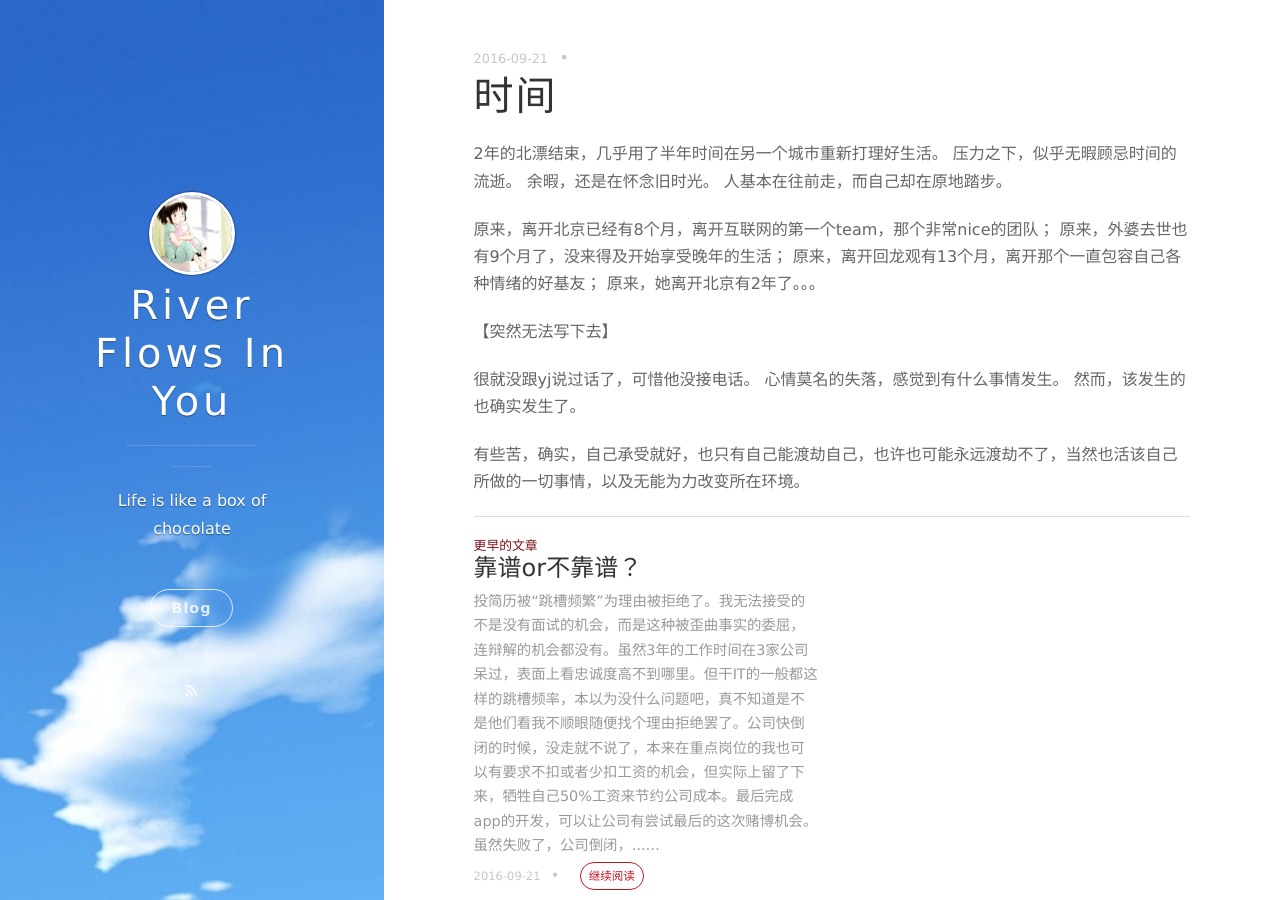
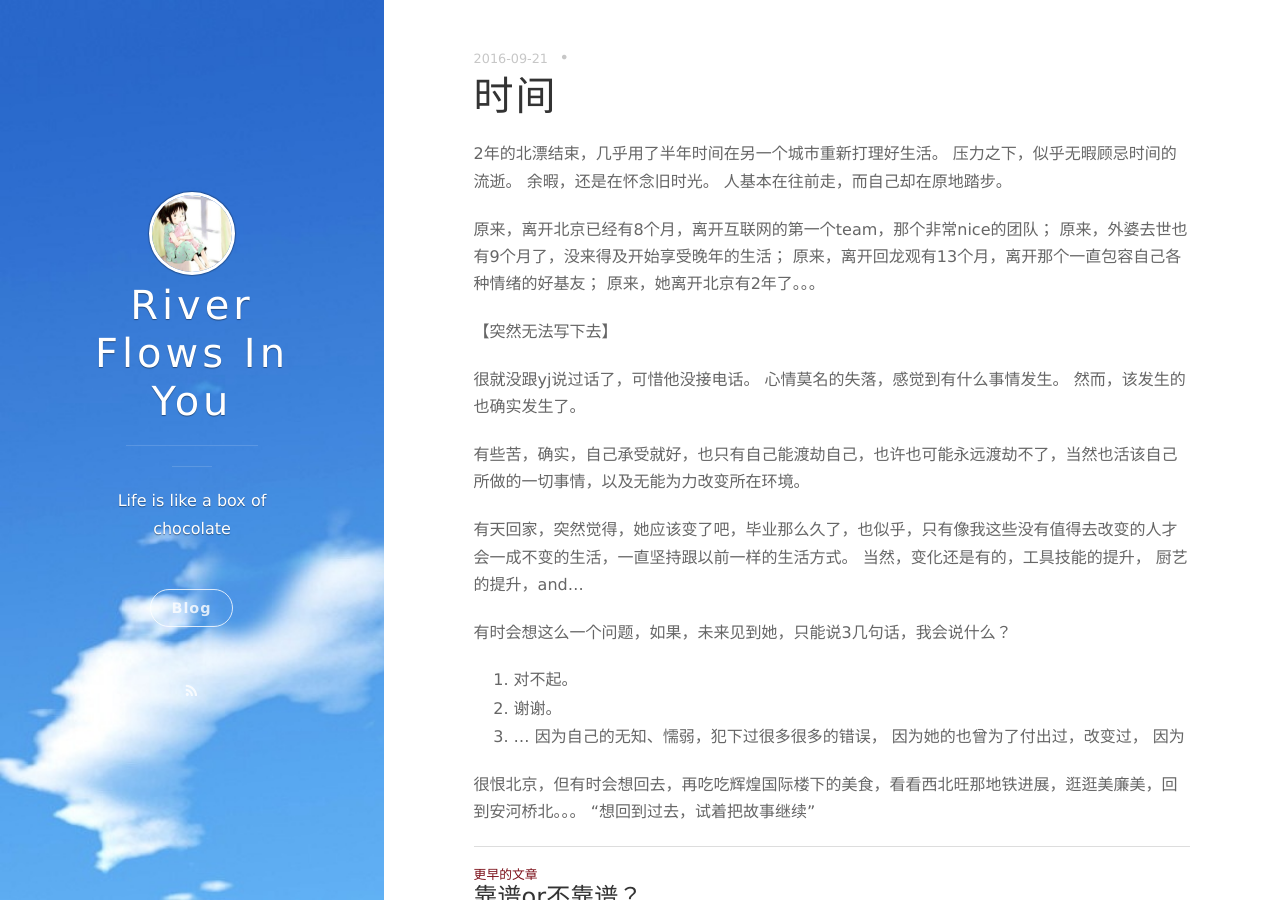
Before and after one commit to lishaoyouqy/lishaoyouqy.github.io, a Jekyll site: the page built from _posts/2017-05-21-11-post.markdown, in a window 1280 px wide and 900 px high. Built offline with Jekyll 4.4.1, drawn with Linux system fonts in a browser that asks for light colours; nearby versions of some CDN libraries; Markdown is read by kramdown in place of the engine named in the settings; comment, search, counter and statistics services are not loaded.

Commit message:
add 11 post

```diff
--- a/_posts/2017-05-21-11-post.markdown
+++ b/_posts/2017-05-21-11-post.markdown
@@ -21,3 +21,17 @@ date: 2016-09-21 22:19:29.000000000 +08:00
 然而，该发生的也确实发生了。
 
 有些苦，确实，自己承受就好，也只有自己能渡劫自己，也许也可能永远渡劫不了，当然也活该自己所做的一切事情，以及无能为力改变所在环境。
+
+有天回家，突然觉得，她应该变了吧，毕业那么久了，也似乎，只有像我这些没有值得去改变的人才会一成不变的生活，一直坚持跟以前一样的生活方式。
+当然，变化还是有的，工具技能的提升， 厨艺的提升，and...
+
+有时会想这么一个问题，如果，未来见到她，只能说3几句话，我会说什么？
+1. 对不起。
+2. 谢谢。
+3. ...
+因为自己的无知、懦弱，犯下过很多很多的错误，
+因为她的也曾为了付出过，改变过，
+因为
+
+很恨北京，但有时会想回去，再吃吃辉煌国际楼下的美食，看看西北旺那地铁进展，逛逛美廉美，回到安河桥北。。。
+“想回到过去，试着把故事继续”
```
